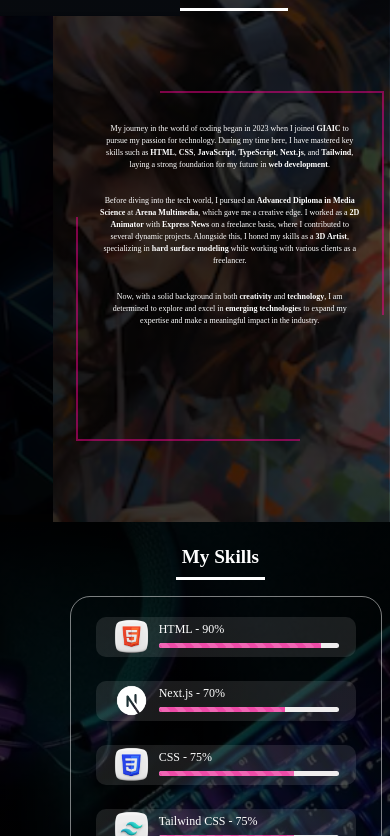
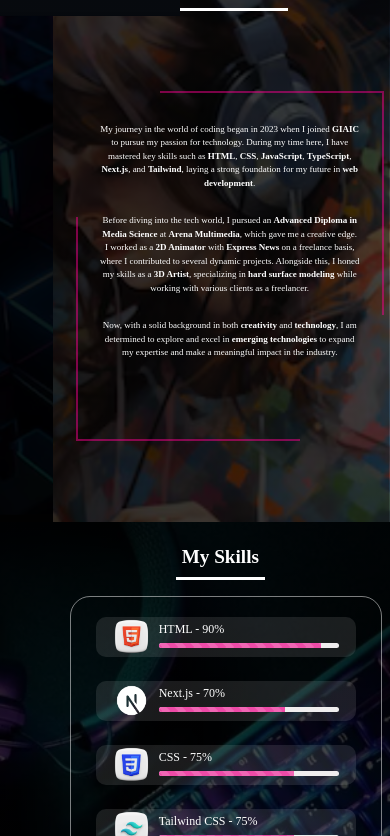
Before and after one commit to NeelamGhazal/Portfolio-CSS, a Next.js app: page / in a window 390 px wide. Shown: the part 828-1664 px from the top of the page. Built offline with nearby package versions, Linux system fonts and the light colour scheme.

Commit message:
Update globals.css

```diff
--- a/src/app/globals.css
+++ b/src/app/globals.css
@@ -1199,7 +1199,7 @@ margin-left: 4rem;
     font-size: 1.6rem;
 }
 .aboutpara p {
-    font-size: 8px;
+    font-size: 9px;
 }
 .aboutpara {
   padding: 2rem 1.5rem;
@@ -1947,7 +1947,7 @@ margin-left: 4rem;
     font-size: 1.2rem;
   }
   .custom-card-content h3 {
-    font-size: .7rem;
+    font-size: .6rem;
   }
 }
 
```
